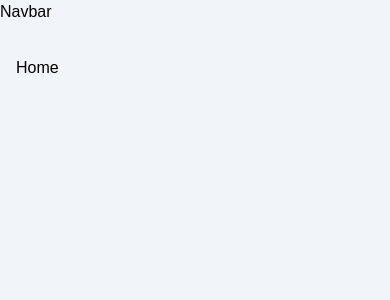
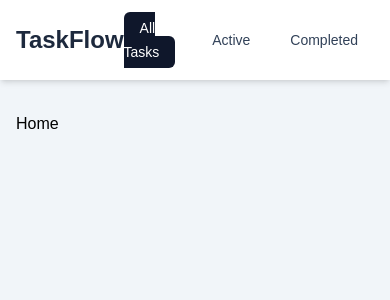
Before and after one commit to comfortmbah/task-manager, a React (Vite) app: page / in a window 390 px wide. Shown: the top 300 px of the page. Built offline with nearby package versions, Linux system fonts and the light colour scheme.

Commit message:
Add responsive navigation with active route

```diff
--- a/src/components/Navbar.jsx
+++ b/src/components/Navbar.jsx
@@ -1,8 +1,61 @@
+import { NavLink } from "react-router-dom"
+
+const Navbar = () => {
+  const linkStyles = "rounded-md px-4 py-2 text-sm font-medium transition-colors duration-300";
 
 
-const Navbar = () => {
   return (
-    <div>Navbar</div>
+    <header className="sticky top-0 z-50 bg-white shadow-md">
+        <nav className="mx-auto flex max-w-6xl items-center justify-between px-4 py-4 sm:px-6 lg:px-8">
+            <h1 className="text-2xl font-bold text-slate-800">
+                TaskFlow
+            </h1>
+
+            <ul className="flex items-center gap-2 sm:gap-4">
+                <li>
+                    <NavLink
+                      to={'/'}
+                      className={({ isActive }) =>
+                        `${linkStyles} ${
+                            isActive ? "bg-slate-900 text-white"
+                              : "text-slate-700 hover:bg-slate-200"
+                        }`
+                      }
+                    >
+                      All Tasks
+                    </NavLink>
+                </li>
+
+                <li>
+                    <NavLink
+                      to={'/active'}
+                      className={({ isActive }) =>
+                        `${linkStyles} ${
+                            isActive ? "bg-slate-900 text-white"
+                              : "text-slate-700 hover:bg-slate-200"
+                        }`
+                      }
+                    >
+                      Active
+                    </NavLink>
+                </li>
+
+                <li>
+                    <NavLink
+                      to={'/completed'}
+                      className={({ isActive }) =>
+                        `${linkStyles} ${
+                            isActive ? "bg-slate-900 text-white"
+                              : "text-slate-700 hover:bg-slate-200"
+                        }`
+                      }
+                    >
+                      Completed
+                    </NavLink>
+                </li>
+            </ul>
+        </nav>
+    </header>
   )
 }
 
```
